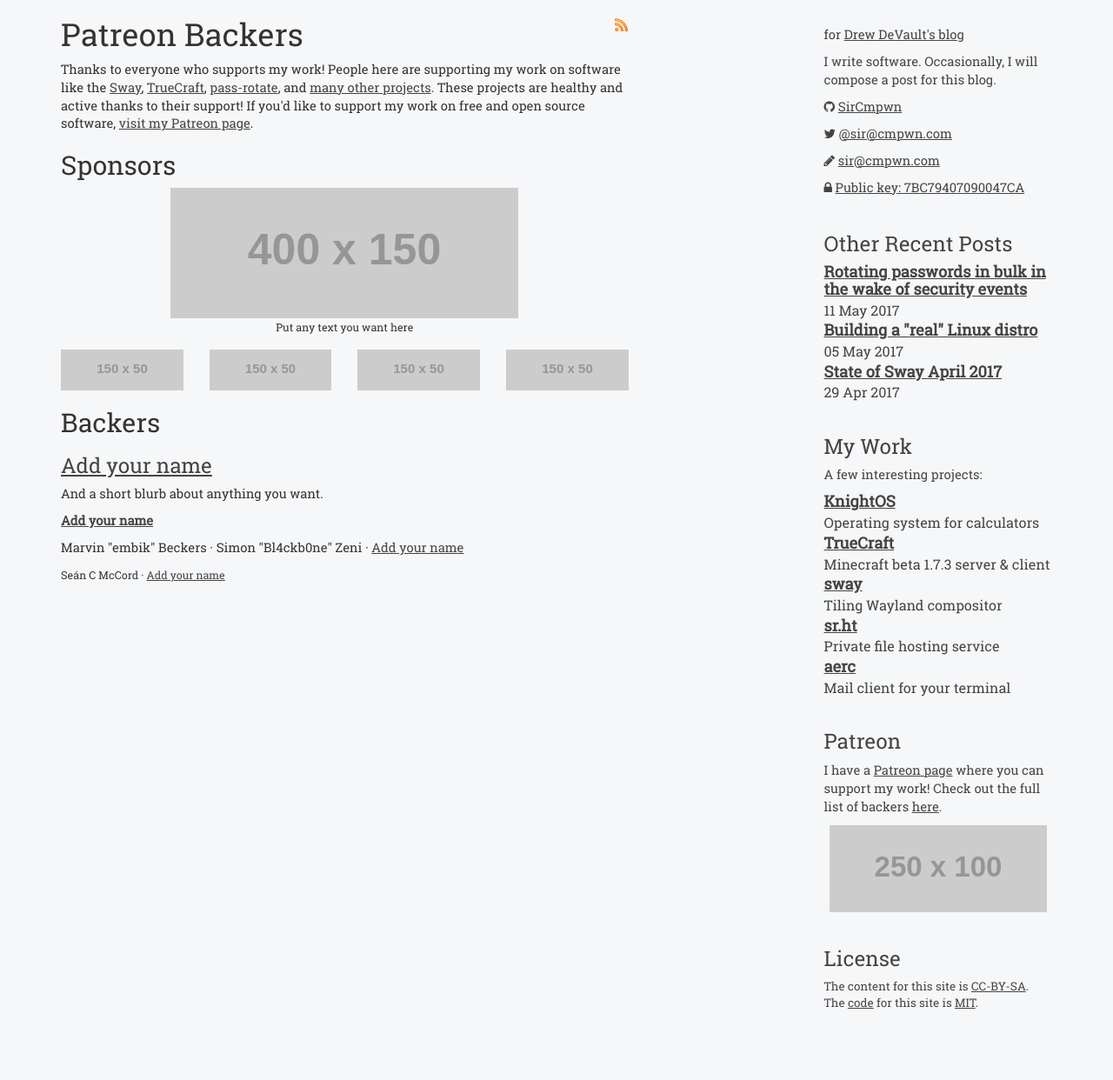
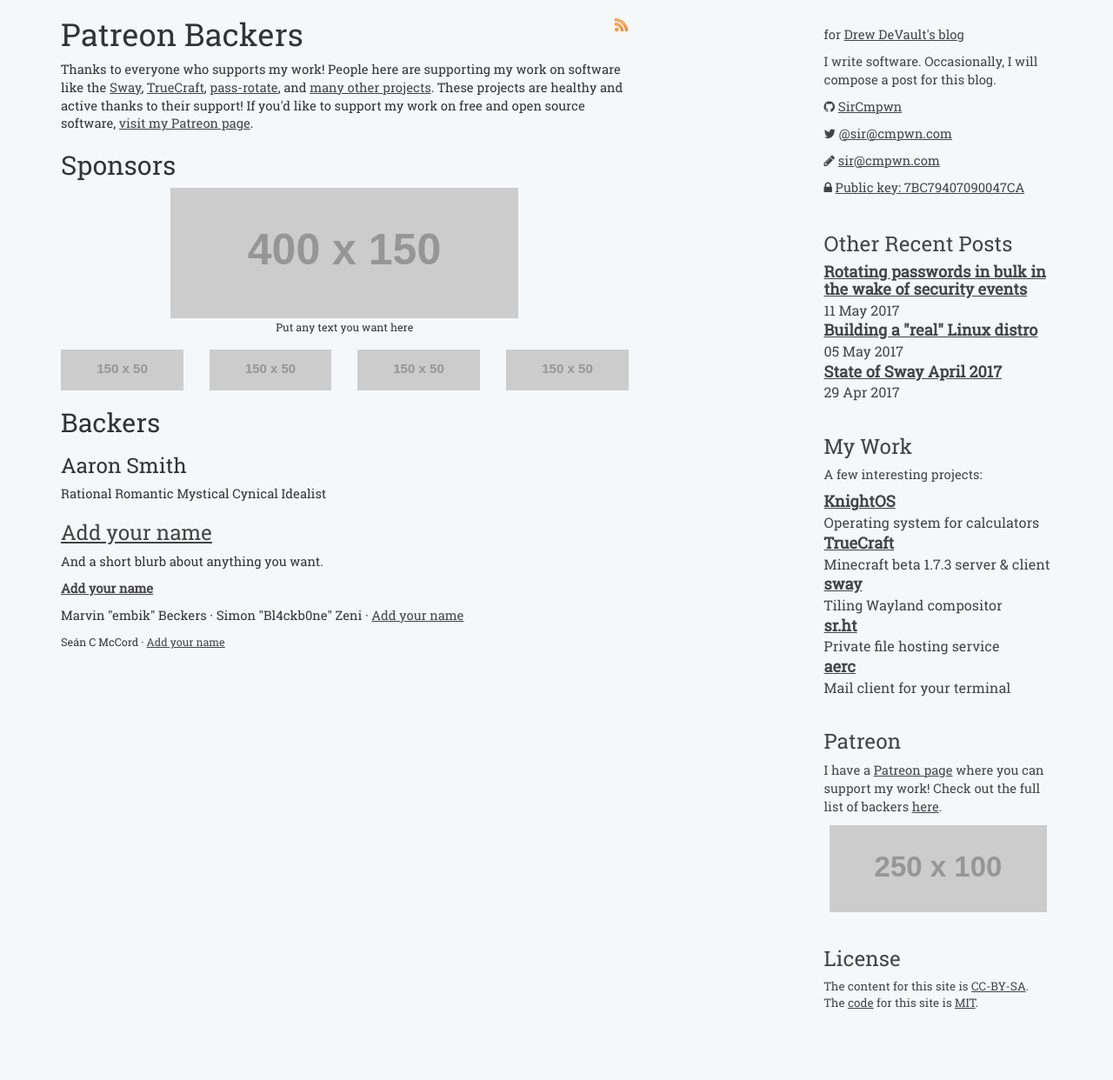
Before and after one commit to stormblog/sircmpwn.github.io, a Jekyll site: the page built from backers.html, in a window 1280 px wide. Shown: the whole page at 87% size. Built offline with Jekyll 4.4.1, drawn with Linux system fonts in a browser that asks for light colours.

Commit message:
Add Aaron Smith to backers page

```diff
--- a/backers.html
+++ b/backers.html
@@ -52,6 +52,8 @@ title: Patreon Backers
   </div>
 </div>
 <h2>Backers</h2>
+<h3>Aaron Smith</h3>
+<p>Rational Romantic Mystical Cynical Idealist</p>
 <h3>
   <a href="https://www.patreon.com/bePatron?c=174155&rid=1681122">Add your name</a>
 </h3>
```
